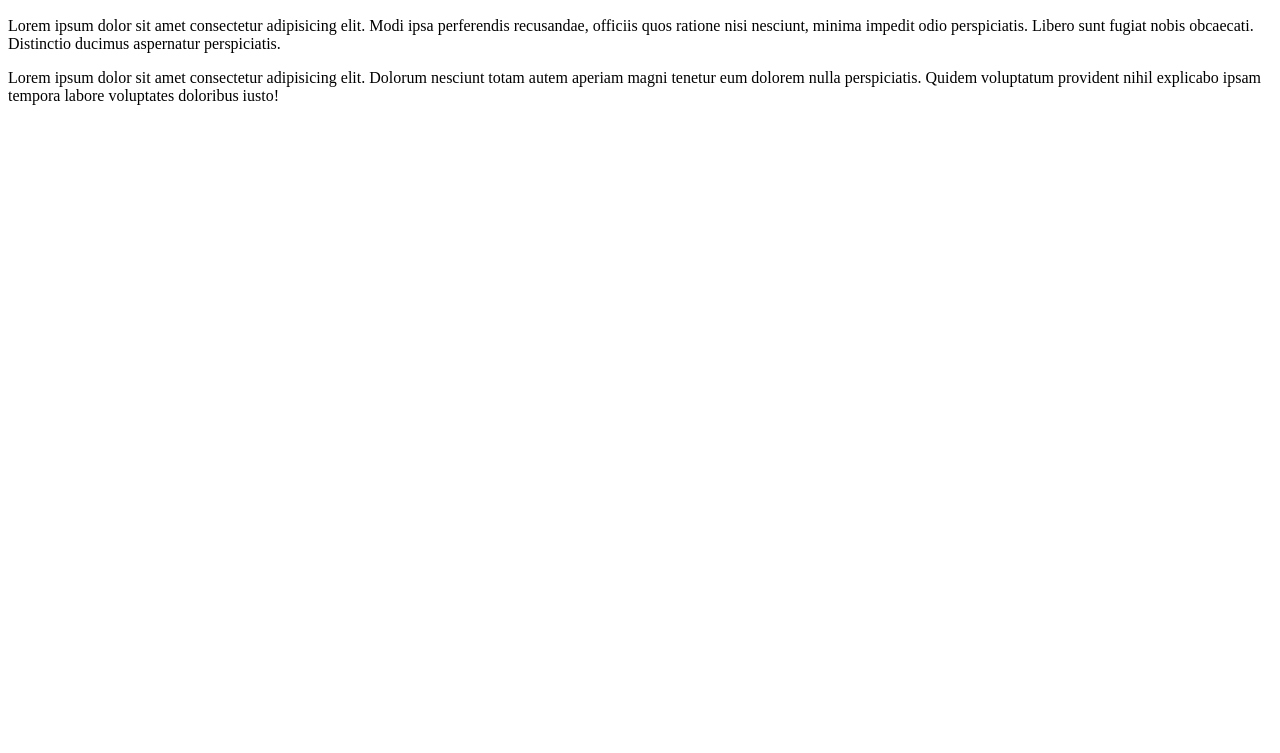
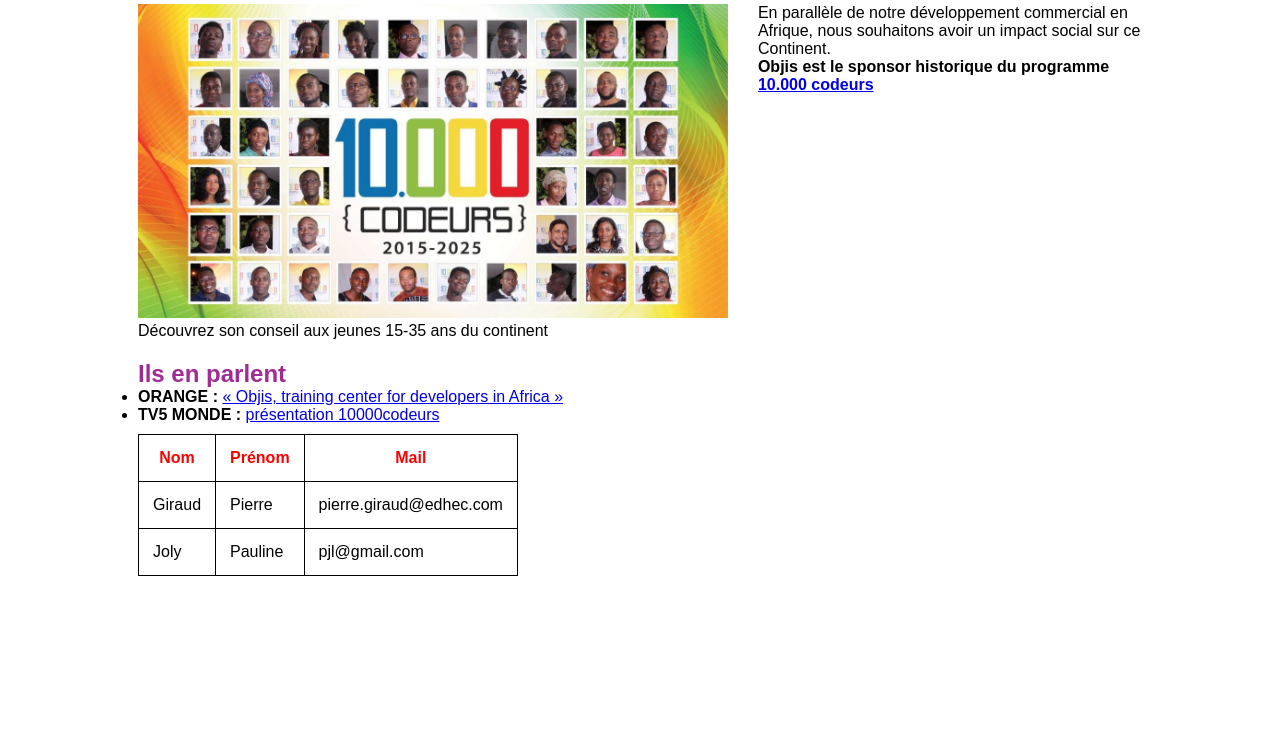
Before and after one commit to GoumouJB/GoumouJb.github.io, a plain HTML site: page index.html in a window 1280 px wide. Shown: the part 110-863 px from the top of the page. Before the commit the page ends 800 px from the top, so only its background shows below. Drawn offline with Linux system fonts and the light colour scheme.

Commit message:
mise en ligne

```diff
--- a/index.html
+++ b/index.html
@@ -1,21 +1,63 @@
 <!DOCTYPE html>
 <html lang="en">
+
 <head>
-    <meta charset="UTF-8">
-    <meta name="viewport" content="width=device-width, initial-scale=1.0">
-    <title>Document</title>
+	<meta charset="UTF-8">
+	<meta name="viewport" content="width=device-width, initial-scale=1.0">
+	<title>Document</title>
+	<link rel="stylesheet" href="style.css">
 </head>
 
 <body>
-    <h1>Cours Github</h1>
-    <h2>Version 2</h2>
-    <p>Lorem ipsum dolor sit amet consectetur adipisicing elit. Modi ipsa perferendis recusandae, officiis
-        quos ratione nisi nesciunt, minima impedit odio perspiciatis. Libero sunt fugiat
-        nobis obcaecati. Distinctio ducimus aspernatur perspiciatis.</p>
+	<main>
+		<h1 class="title">10000 Codeurs : autonomiser Jeunes et Femmes par le numérique</h1>
+		<div class="container">
+			<figure>
+				<img src="10000codeurs.jpeg" alt="Découvrez son conseil aux jeunes 15-35 ans du Continent" width="100%">
+				<figcaption>Découvrez son conseil aux jeunes 15-35 ans du continent</figcaption>
+			</figure>
+			<div class="text-container"
+				<p class="paraph-1">En parallèle de notre développement commercial en Afrique, nous souhaitons avoir un impact
+					social sur ce Continent.</p>
 
-    <p> Lorem ipsum dolor sit amet consectetur adipisicing elit. Dolorum nesciunt totam autem aperiam magni tenetur eum dolorem nulla perspiciatis. Quidem voluptatum provident nihil
-             explicabo ipsam tempora labore voluptates doloribus iusto!</p>
-
+				<p class="paraph-2
+				">Objis est le sponsor historique du programme <a
+						href="http://www.10000codeurs.com/historique" target="_blank">10.000
+						codeurs</a></p>
+			</div>
+		</div>
+		<h2 class="title-2">Ils en parlent</h2>
+		<ul>
+			<li><span class="text-bold">ORANGE : </span><a
+					href="https://partner.orange.com/objis-training-center-developers-africa/" target="_blank">« Objis, training
+					center for developers in Africa »</a></li>
+			<li><span class="text-bold">TV5 MONDE :</span> <a
+					href="https://www.facebook.com/JTAfrique/videos/1088943227834258/" target="_blank">présentation
+					10000codeurs</a></li>
+		</ul>
+		<div class="table-responsive">
+			<table>
+				<thead>
+					<tr>
+						<th>Nom</th>
+						<th>Prénom</th>
+						<th>Mail</th>
+					</tr>
+				</thead>
+				<tbody>
+					<tr>
+						<td>Giraud</td>
+						<td>Pierre</td>
+						<td>pierre.giraud@edhec.com</td>
+					</tr>
+					<tr>
+						<td>Joly</td>
+						<td>Pauline</td>
+						<td>pjl@gmail.com</td>
+					</tr>
+			</table>
+		</div>
+	</main>
 </body>
 
 </html>
--- /dev/null
+++ b/style.css
@@ -0,0 +1,82 @@
+* {
+  margin: 0;
+  padding: 0;
+  box-sizing: border-box;
+}
+
+body {
+  font-family: "Play", sans-serif;
+  max-width: 1024px;
+  padding: 0 10px;
+  margin: 20px auto;
+}
+
+.title {
+  text-align: left;
+  color: #00c431;
+}
+
+.container {
+  display: flex;
+  justify-content: center;
+  align-items: start;
+  gap: 20px;
+  margin: 20px 0;
+}
+
+.text-container {
+  display: flex;
+  justify-content: start;
+  flex-direction: column;
+  padding-left: 10px;
+}
+
+.paraph-2 {
+  font-weight: bold;
+}
+
+.title-2 {
+  color: #a02b93;
+}
+
+.text-bold {
+  font-weight: bold;
+}
+
+table,
+th,
+td {
+  border: 1px solid #000;
+  border-collapse: collapse;
+  padding: 14px;
+  margin-bottom: 510px;
+}
+
+th {
+  font-weight: bold;
+  color: red;
+}
+
+.table-responsive {
+  width: 100%;
+  overflow-x: auto;
+  margin-top: 10px;
+}
+
+@media (max-width: 700px) {
+  .title {
+    font-size: 2680px;
+  }
+  .title-2 {
+    margin-bottom: 5px;
+  }
+  .text-container {
+    padding-inline: 0;
+  }
+  .container {
+    flex-direction: column;
+  }
+  .container {
+    background-color: rgb(20, 24, 23);
+   }
+}
```
Also changed, not shown: 10000codeurs.jpeg (added), 1 other file.
